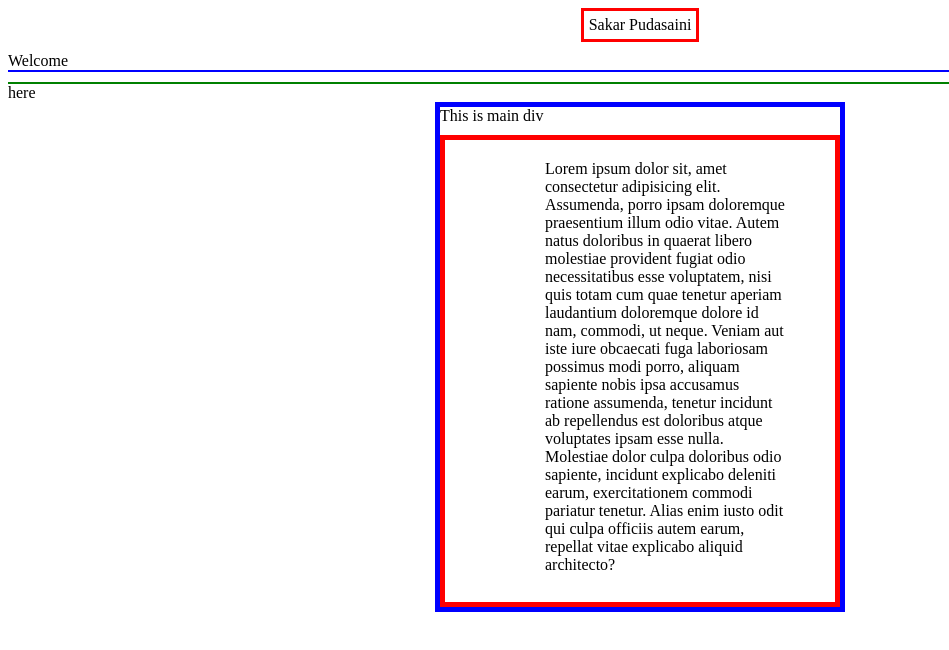
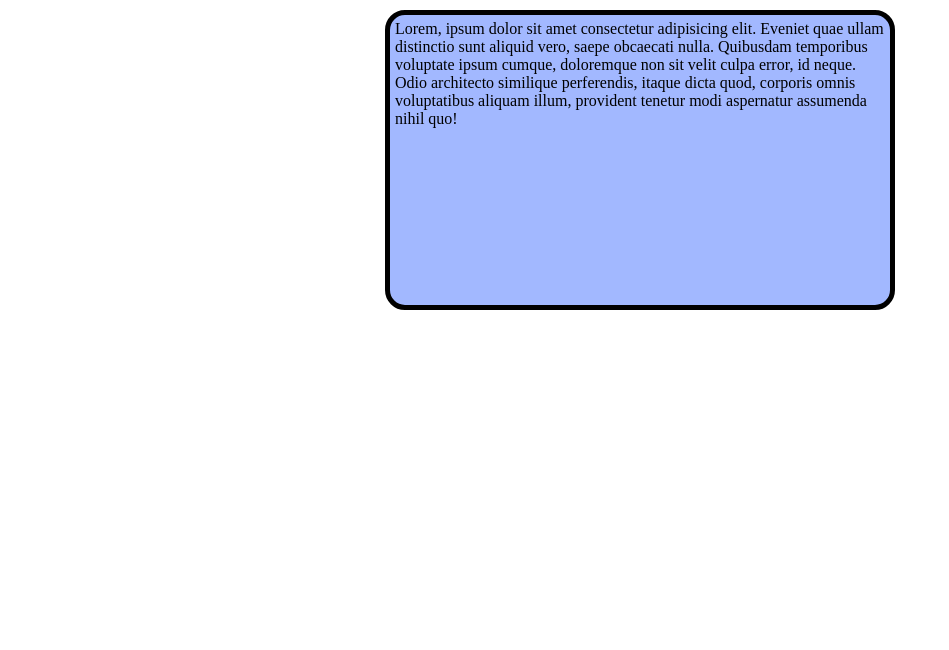
Before and after one commit to Fear110/AdvanceCSS, a plain HTML site: page Fundamental/index.html in a window 1280 px wide. Shown: the whole page, without its empty margins (0-949 px from the left). Drawn offline with Linux system fonts and the light colour scheme.

Commit message:
Second Commit

```diff
--- /dev/null
+++ b/Box Shadow/boxshadow.css
@@ -0,0 +1,11 @@
+.main{
+  /* border: 1px black solid; */
+  width: 200px;
+  margin-left: auto;
+  margin-right: auto;
+  margin-top: 100px;
+  padding: 10px;
+  background-color: green;
+  color: wheat;
+  box-shadow: 0px 0px 50px 50px gray;
+}
--- /dev/null
+++ b/Box Shadow/boxshadow.html
@@ -0,0 +1,17 @@
+<!DOCTYPE html>
+<html lang="en">
+  <head>
+    <meta charset="UTF-8" />
+    <meta http-equiv="X-UA-Compatible" content="IE=edge" />
+    <meta name="viewport" content="width=device-width, initial-scale=1.0" />
+    <title>Document</title>
+    <link rel="stylesheet" href="boxshadow.css" />
+  </head>
+  <body>
+    <div class="main">
+      Lorem ipsum dolor sit amet consectetur adipisicing elit. Natus neque
+      voluptates vel voluptatibus, ullam, aliquam tempore aspernatur, fugit
+      incidunt dicta officia et. Porro magni id rem nemo fugit? Soluta, in.
+    </div>
+  </body>
+</html>
--- a/Fundamental/index.html
+++ b/Fundamental/index.html
@@ -1,18 +1,42 @@
 <!DOCTYPE html>
 <html lang="en">
-<head>
-    <meta charset="UTF-8">
-    <meta http-equiv="X-UA-Compatible" content="IE=edge">
-    <meta name="viewport" content="width=device-width, initial-scale=1.0">
+  <head>
+    <meta charset="UTF-8" />
+    <meta http-equiv="X-UA-Compatible" content="IE=edge" />
+    <meta name="viewport" content="width=device-width, initial-scale=1.0" />
     <title>Document</title>
-    <link rel="stylesheet" href="style.css">
-</head>
-<body>
-    <div class="name">Sakar Pudasaini</div>
+    <link rel="stylesheet" href="style.css" />
+  </head>
+  <body>
+    <!-- <div class="name">Sakar Pudasaini</div>
     <div class="name2">Welcome</div>
     <div class="name3">here</div>
-    <div class="hello">This is main div
-        <div class="helloins">Lorem ipsum dolor sit, amet consectetur adipisicing elit. Assumenda, porro ipsam doloremque praesentium illum odio vitae. Autem natus doloribus in quaerat libero molestiae provident fugiat odio necessitatibus esse voluptatem, nisi quis totam cum quae tenetur aperiam laudantium doloremque dolore id nam, commodi, ut neque. Veniam aut iste iure obcaecati fuga laboriosam possimus modi porro, aliquam sapiente nobis ipsa accusamus ratione assumenda, tenetur incidunt ab repellendus est doloribus atque voluptates ipsam esse nulla. Molestiae dolor culpa doloribus odio sapiente, incidunt explicabo deleniti earum, exercitationem commodi pariatur tenetur. Alias enim iusto odit qui culpa officiis autem earum, repellat vitae explicabo aliquid architecto?</div>
-    </div>
-</body>
+    <div class="hello">
+      This is main div
+      <div class="helloins">
+        <p>
+          Lorem ipsum dolor sit, amet consectetur adipisicing elit. Assumenda,
+          porro ipsam doloremque praesentium illum odio vitae. Autem natus
+          doloribus in quaerat libero molestiae provident fugiat odio
+          necessitatibus esse voluptatem, nisi quis totam cum quae tenetur
+          aperiam laudantium doloremque dolore id nam, commodi, ut neque. Veniam
+          aut iste iure obcaecati fuga laboriosam possimus modi porro, aliquam
+          sapiente nobis ipsa accusamus ratione assumenda, tenetur incidunt ab
+          repellendus est doloribus atque voluptates ipsam esse nulla. Molestiae
+          dolor culpa doloribus odio sapiente, incidunt explicabo deleniti
+          earum, exercitationem commodi pariatur tenetur. Alias enim iusto odit
+          qui culpa officiis autem earum, repellat vitae explicabo aliquid
+          architecto?
+        </p>
+      </div>
+        </div> -->
+          <div class="main">
+        Lorem, ipsum dolor sit amet consectetur adipisicing elit. Eveniet quae
+        ullam distinctio sunt aliquid vero, saepe obcaecati nulla. Quibusdam
+        temporibus voluptate ipsum cumque, doloremque non sit velit culpa error,
+        id neque. Odio architecto similique perferendis, itaque dicta quod,
+        corporis omnis voluptatibus aliquam illum, provident tenetur modi
+        aspernatur assumenda nihil quo!
+      </div>
+  </body>
 </html>
--- a/Fundamental/style.css
+++ b/Fundamental/style.css
@@ -1,33 +1,53 @@
-.name{
+.name {
   border: 3px solid red;
   margin: auto;
   width: fit-content;
-    padding: 5px;;
+  padding: 5px;
 }
 /* border in buttom only */
-.name2{
+.name2 {
   margin-top: 10px;
-    border-bottom:2px solid blue ;
+  border-bottom: 2px solid blue;
 }
 /* margin in top only */
-.name3{
+.name3 {
   margin-top: 10px;
   border-top: 2px solid green;
 }
 /* making perfect hover between parent and child */
-.hello{
+.hello {
   border: 5px solid blue;
-    height: 500px;
-    width: 400px;
+  height: 1500px;
+  width: 800px;
   margin: auto;
+  color: aliceblue;
+  background-image: url("imgdoc.jpg");
+  background-position: center;
+  background-attachment: fixed;
 }
-.helloins{
+.helloins {
   border: 5px solid red;
-    height: 442px;
-    width: 240px;
+  height: 742px;
+  width: 640px;
   /* 18px is the default text size of html */
   margin-top: 10px;
   padding-left: 100px;
   padding-right: 50px;
   padding-top: 20px;
+  background-image: url("imgdoc.jpg");
+  background-position: center; /*make the picture come to the centre*/
+  background-size: cover; /*covers the whole div with the max picture*/
+  background-attachment: fixed; /* make the dic move but image remains at the same position */
 }
+.main{
+    border: 5px black solid;
+    border-radius: 20px;
+    width: 490px;
+    height: 280px;
+    margin-top: 10px;
+    padding: 5px;
+    margin-left: auto;
+    margin-right: auto;
+    /* RGB background */
+    background-color: RGB(162, 184, 255,1);
+}
```
Also changed, not shown: 1 other file. Lines whose indentation alone changed are shown as unchanged.
